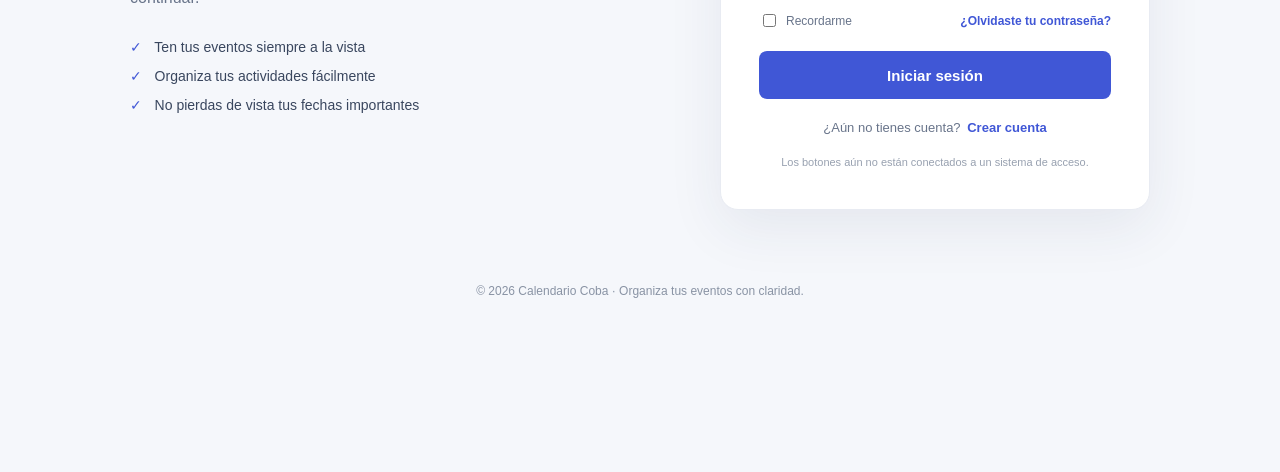
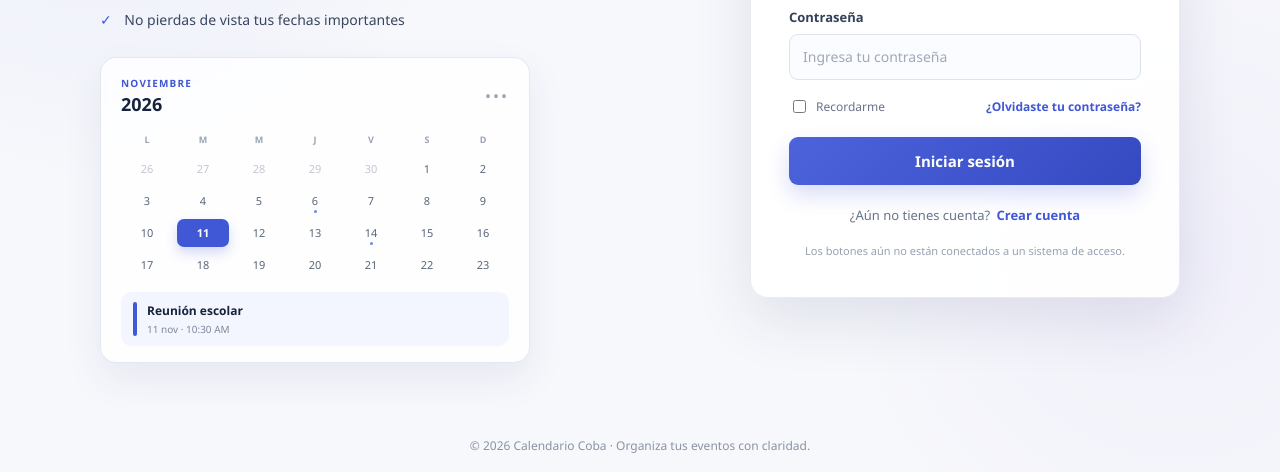
Before and after one commit to cobaGucciReload/ethical-proyect-Events-System-Calendario-Coba-, a plain HTML site: page index.html in a window 1280 px wide. Shown: the part 512-984 px from the top of the page. Before the commit the page ends 828 px from the top, so only its background shows below. Drawn offline with Linux system fonts and the light colour scheme.

Commit message:
style: add responsive login interface

```diff
--- a/index.html
+++ b/index.html
@@ -28,6 +28,29 @@
                 <p><span aria-hidden="true">✓</span> Ten tus eventos siempre a la vista</p>
                 <p><span aria-hidden="true">✓</span> Organiza tus actividades fácilmente</p>
                 <p><span aria-hidden="true">✓</span> No pierdas de vista tus fechas importantes</p>
+            </div>
+            <div class="calendar-preview" aria-label="Vista previa del calendario">
+                <div class="calendar-preview__header">
+                    <div>
+                        <span class="calendar-preview__month">NOVIEMBRE</span>
+                        <strong>2026</strong>
+                    </div>
+                    <span class="calendar-preview__dots" aria-hidden="true">•••</span>
+                </div>
+                <div class="calendar-preview__grid" aria-hidden="true">
+                    <span>L</span><span>M</span><span>M</span><span>J</span><span>V</span><span>S</span><span>D</span>
+                    <span class="muted">26</span><span class="muted">27</span><span class="muted">28</span><span class="muted">29</span><span class="muted">30</span><span>1</span><span>2</span>
+                    <span>3</span><span>4</span><span>5</span><span class="has-event">6</span><span>7</span><span>8</span><span>9</span>
+                    <span>10</span><span class="selected">11</span><span>12</span><span>13</span><span class="has-event">14</span><span>15</span><span>16</span>
+                    <span>17</span><span>18</span><span>19</span><span>20</span><span>21</span><span>22</span><span>23</span>
+                </div>
+                <div class="calendar-preview__event">
+                    <span aria-hidden="true"></span>
+                    <div>
+                        <strong>Reunión escolar</strong>
+                        <small>11 nov · 10:30 AM</small>
+                    </div>
+                </div>
             </div>
         </section>
 
--- a/styless.css
+++ b/styless.css
@@ -1,8 +1,8 @@
 :root {
     color-scheme: light;
-    font-family: Arial, sans-serif;
+    font-family: "Segoe UI", Arial, sans-serif;
     color: #17233c;
-    background: #f5f7fb;
+    background: #f7f8fc;
     font-synthesis: none;
 }
 
@@ -16,6 +16,10 @@ body {
     margin: 0;
     display: flex;
     flex-direction: column;
+    background:
+        radial-gradient(circle at 8% 32%, rgb(64 87 214 / 7%), transparent 24rem),
+        radial-gradient(circle at 92% 78%, rgb(120 94 214 / 6%), transparent 22rem),
+        #f7f8fc;
 }
 
 .site-header {
@@ -43,10 +47,11 @@ body {
     display: grid;
     place-items: center;
     border-radius: 11px;
-    background: #4057d6;
+    background: linear-gradient(135deg, #5870e7, #354bc0);
     color: #fff;
     font-size: 20px;
     font-weight: 700;
+    box-shadow: 0 8px 18px rgb(64 87 214 / 18%);
 }
 
 .header-note {
@@ -55,13 +60,13 @@ body {
 }
 
 main {
-    width: min(1020px, calc(100% - 48px));
+    width: min(1080px, calc(100% - 48px));
     flex: 1;
     margin: 32px auto 56px;
     display: grid;
-    grid-template-columns: minmax(0, 1fr) minmax(340px, 430px);
+    grid-template-columns: minmax(0, 1.08fr) minmax(340px, 430px);
     align-items: center;
-    gap: clamp(40px, 8vw, 112px);
+    gap: clamp(40px, 7vw, 96px);
 }
 
 .welcome-panel {
@@ -109,12 +114,127 @@ h1 {
     font-weight: 700;
 }
 
+.calendar-preview {
+    max-width: 430px;
+    margin-top: 28px;
+    padding: 18px 20px 16px;
+    border: 1px solid rgb(226 230 240 / 90%);
+    border-radius: 16px;
+    background: rgb(255 255 255 / 82%);
+    box-shadow: 0 16px 38px rgb(43 57 112 / 8%);
+    backdrop-filter: blur(8px);
+}
+
+.calendar-preview__header {
+    display: flex;
+    align-items: center;
+    justify-content: space-between;
+    margin-bottom: 13px;
+}
+
+.calendar-preview__header div {
+    display: grid;
+    gap: 2px;
+}
+
+.calendar-preview__month {
+    color: #4057d6;
+    font-size: 10px;
+    font-weight: 800;
+    letter-spacing: 1.2px;
+}
+
+.calendar-preview__header strong {
+    font-size: 18px;
+}
+
+.calendar-preview__dots {
+    color: #9ba4b5;
+    letter-spacing: 2px;
+}
+
+.calendar-preview__grid {
+    display: grid;
+    grid-template-columns: repeat(7, 1fr);
+    gap: 4px;
+    text-align: center;
+}
+
+.calendar-preview__grid span {
+    position: relative;
+    min-height: 28px;
+    display: grid;
+    place-items: center;
+    border-radius: 7px;
+    color: #59657a;
+    font-size: 11px;
+}
+
+.calendar-preview__grid span:nth-child(-n+7) {
+    min-height: 22px;
+    color: #9aa3b2;
+    font-size: 9px;
+    font-weight: 800;
+}
+
+.calendar-preview__grid .muted {
+    color: #c0c6d1;
+}
+
+.calendar-preview__grid .selected {
+    background: #4057d6;
+    color: #fff;
+    font-weight: 800;
+    box-shadow: 0 6px 12px rgb(64 87 214 / 22%);
+}
+
+.calendar-preview__grid .has-event::after {
+    content: "";
+    position: absolute;
+    bottom: 2px;
+    width: 3px;
+    height: 3px;
+    border-radius: 50%;
+    background: #7183e7;
+}
+
+.calendar-preview__event {
+    margin-top: 13px;
+    padding: 10px 12px;
+    display: flex;
+    align-items: center;
+    gap: 10px;
+    border-radius: 10px;
+    background: #f4f6ff;
+}
+
+.calendar-preview__event > span {
+    width: 4px;
+    height: 34px;
+    border-radius: 999px;
+    background: #4057d6;
+}
+
+.calendar-preview__event div {
+    display: grid;
+    gap: 3px;
+}
+
+.calendar-preview__event strong {
+    font-size: 12px;
+}
+
+.calendar-preview__event small {
+    color: #7c8798;
+    font-size: 10px;
+}
+
 .login-card {
     padding: 38px;
     border: 1px solid #e8ebf2;
     border-radius: 18px;
-    background: #fff;
-    box-shadow: 0 18px 55px rgb(34 49 91 / 8%);
+    background: rgb(255 255 255 / 96%);
+    box-shadow: 0 22px 60px rgb(34 49 91 / 11%);
 }
 
 .card-heading h2 {
@@ -145,12 +265,13 @@ h1 {
     width: 100%;
     min-height: 46px;
     padding: 0 13px;
-    border: 1px solid #dfe4ed;
-    border-radius: 8px;
-    background: #fff;
+    border: 1px solid #dde3ed;
+    border-radius: 9px;
+    background: #fbfcff;
     color: #17233c;
     font: inherit;
     font-size: 14px;
+    transition: border-color 160ms ease, box-shadow 160ms ease, background 160ms ease;
 }
 
 .form-field input::placeholder {
@@ -159,7 +280,9 @@ h1 {
 
 .form-field input:focus {
     border-color: #4057d6;
-    outline: 3px solid rgb(64 87 214 / 13%);
+    background: #fff;
+    outline: none;
+    box-shadow: 0 0 0 3px rgb(64 87 214 / 12%);
 }
 
 .form-options {
@@ -197,17 +320,20 @@ h1 {
     width: 100%;
     min-height: 48px;
     border: 0;
-    border-radius: 8px;
-    background: #4057d6;
+    border-radius: 9px;
+    background: linear-gradient(135deg, #4d63dc, #354ac1);
     color: #fff;
     cursor: pointer;
     font: inherit;
     font-size: 15px;
     font-weight: 700;
+    box-shadow: 0 10px 22px rgb(64 87 214 / 20%);
+    transition: transform 160ms ease, box-shadow 160ms ease;
 }
 
 .primary-button:hover {
-    background: #3248c1;
+    transform: translateY(-1px);
+    box-shadow: 0 13px 25px rgb(64 87 214 / 24%);
 }
 
 .signup-prompt {
@@ -269,6 +395,10 @@ footer p {
         display: none;
     }
 
+    .calendar-preview {
+        display: none;
+    }
+
     .login-card {
         padding: 29px 24px;
     }
```
